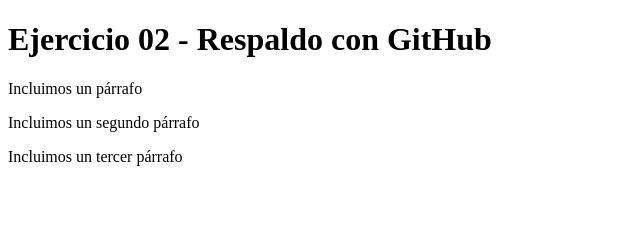
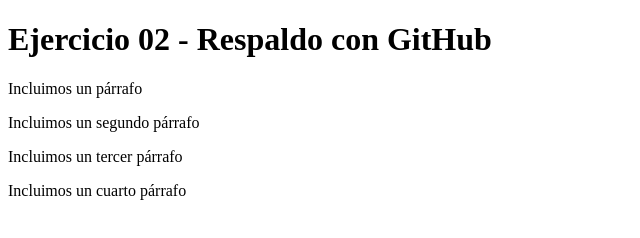
Before and after one commit to clperezp/OA_Ejercicio02_Respaldo, a plain HTML site: page index.html in a window 1280 px wide. Shown: the whole page, without its empty margins (0-640 px from the left). Drawn offline with Linux system fonts and the light colour scheme.

Commit message:
3rd modication

```diff
--- a/index.html
+++ b/index.html
@@ -9,5 +9,6 @@
 <p>Incluimos un párrafo</p>
 <p>Incluimos un segundo párrafo</p>
 <p>Incluimos un tercer párrafo</p>
+<p>Incluimos un cuarto párrafo</p>
 </body>
 </html>
```
